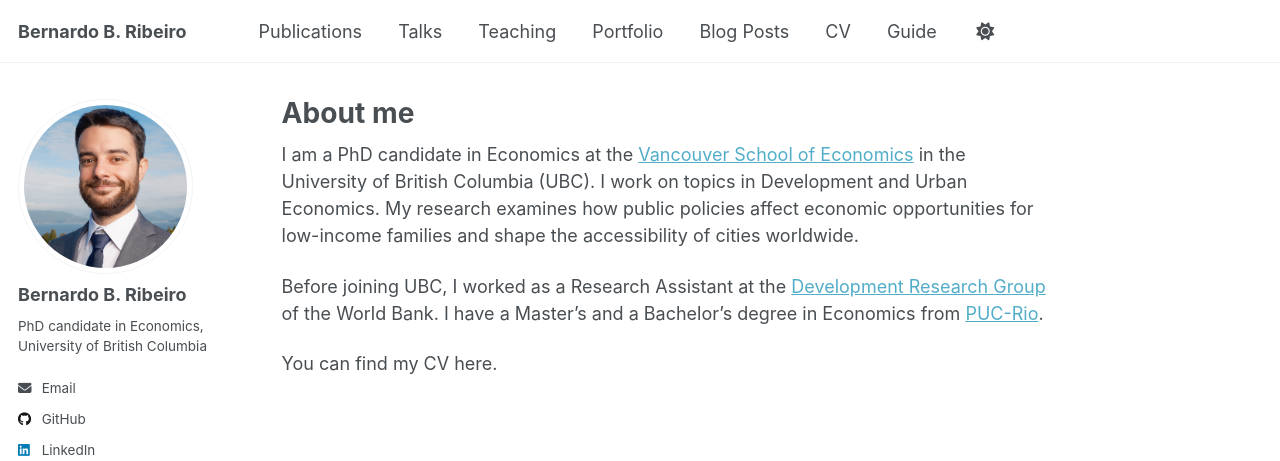
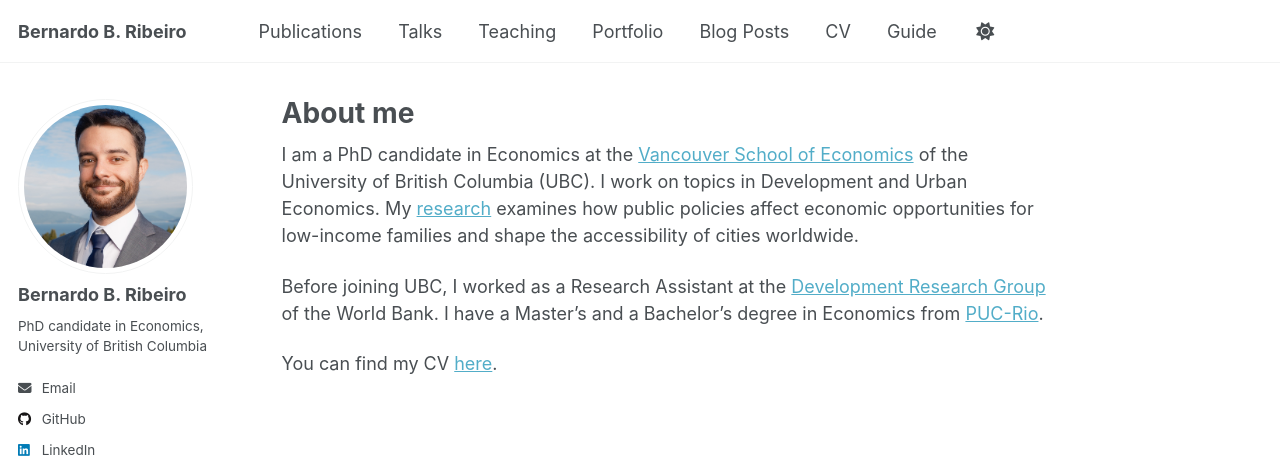
Before and after one commit to bbribeiro/bbribeiro.github.io, a Jekyll site: the page built from _pages/about.md, in a window 1280 px wide. Shown: the top 461 px of the page. Built offline with Jekyll 4.4.1, drawn with Linux system fonts in a browser that asks for light colours; a script that is not in the unit is left out.

```diff
--- a/_pages/about.md
+++ b/_pages/about.md
@@ -6,8 +6,8 @@ redirect_from:
   - /about/
   - /about.html
 ---
-I am a PhD candidate in Economics at the [Vancouver School of Economics](https://economics.ubc.ca/) in the University of British Columbia (UBC). I work on topics in Development and Urban Economics. My research examines how public policies affect economic opportunities for low-income families and shape the accessibility of cities worldwide.
+I am a PhD candidate in Economics at the [Vancouver School of Economics](https://economics.ubc.ca/) of the University of British Columbia (UBC). I work on topics in Development and Urban Economics. My [research](https://bbribeiro.github.io/research/) examines how public policies affect economic opportunities for low-income families and shape the accessibility of cities worldwide.
 
 Before joining UBC, I worked as a Research Assistant at the [Development Research Group](https://www.worldbank.org/en/about/unit/unit-dec/research) of the World Bank. I have a Master's and a Bachelor's degree in Economics from [PUC-Rio](https://www.econ.puc-rio.br/en).
 
-You can find my CV here.
+You can find my CV [here](https://bbribeiro.github.io/cv/).
```
